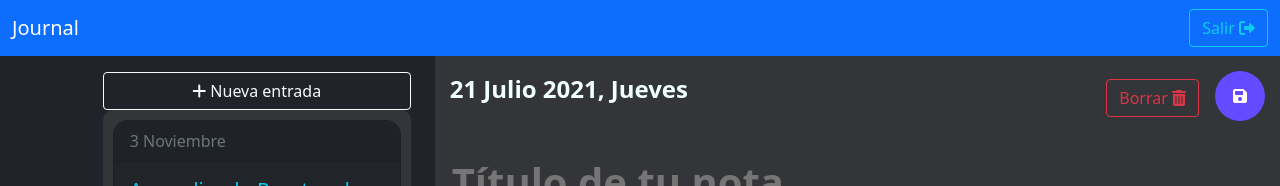
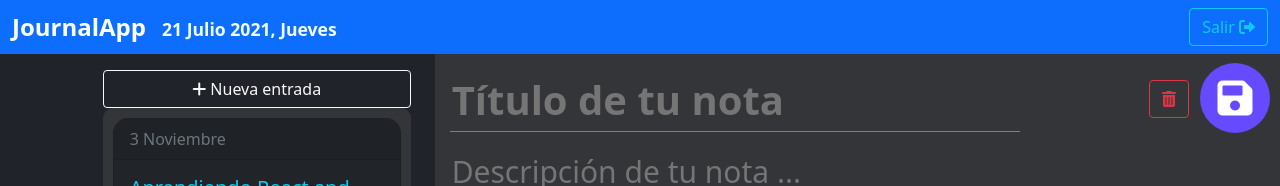
Before and after one commit to stargazing4122/firestore-crud-r1, a React (Vite) app: page / in a window 1280 px wide. Shown: the top 186 px of the page. Built offline with nearby package versions, Linux system fonts and the light colour scheme; no server answers; sample sign-in values are in the browser's storage.

Commit message:
detalles 2

```diff
--- a/src/components/journal/Navbar.jsx
+++ b/src/components/journal/Navbar.jsx
@@ -14,9 +14,12 @@ const Navbar = () => {
     <div>
       <nav className="navbar navbar-expand-lg navbar navbar-dark bg-primary">
         <div className="container-fluid">
-          <a className="navbar-brand" href="#">
-            Journal
-          </a>
+          <div>
+            <a className="navbar-brand note-navbar__name" href="#">
+              JournalApp
+            </a>
+            <span className="note-navbar__date">21 Julio 2021, Jueves</span>
+          </div>
           <div>
             <span className="me-3">{userName}</span>
             <button
--- a/src/components/journal/noteview/NoteNavbar.jsx
+++ b/src/components/journal/noteview/NoteNavbar.jsx
@@ -2,13 +2,12 @@ import React from 'react';
 
 const NoteNavbar = () => {
   return (
-    <div className="note-navbar">
-      <span className="note-navbar__date">21 Julio 2021, Jueves</span>
+    <div>
       <div>
-        <button className="btn btn-outline-danger me-3">
-          Borrar <i className="fa-solid fa-trash-can"></i>
+        <button className="btn btn-outline-danger me-3 button-delete">
+          <i className="fa-solid fa-trash-can"></i>
         </button>
-        <button className="notes-add_button-save">
+        <button className="button-save">
           <i className="fa-solid fa-floppy-disk"></i>
         </button>
       </div>
--- a/src/index.css
+++ b/src/index.css
@@ -142,7 +142,7 @@ body {
   display: flex;
   flex-direction: column;
   justify-content: space-between;
-  height: 85vh;
+  height: 92vh;
   padding: 15px;
   background-color: #343538;
 }
@@ -160,6 +160,7 @@ body {
   border-bottom: 1px solid gray;
   outline: none;
   font-size: 40px;
+  width: 70%;
   color: azure;
   font-weight: bolder;
 }
@@ -178,28 +179,32 @@ body {
   width: 300px;
   box-shadow: 5px 5px black;
 }
+.button-delete {
+  position: fixed;
+  top: 80px;
+  right: 75px;
+}
 
-.notes-add_button-save {
-  /* position: fixed; */
-  width: 50px;
-  height: 50px;
-  /* font-size: 20px; */
-  border-radius: 25px;
-  /* margin-right: 20px; */
-  /* bottom: 20px; */
-  /* right: 20px; */
+.button-save {
+  position: fixed;
+  width: 70px;
+  height: 70px;
+  font-size: 40px;
+  border-radius: 35px;
+  top: 63px;
+  right: 10px;
   border: none;
   color: white;
   background-color: rgb(101, 74, 255);
 }
-.notes-add_button-save:hover {
-  /* font-size: 16px; */
+.button-save:hover {
+  /* font-size: 45px; */
   color: rgb(230, 211, 211);
   background-color: rgb(82, 51, 255);
   box-shadow: 0 0 5px 3px rgb(32, 32, 32);
 }
 
-.notes-add_button-save:focus {
+.button-save:focus {
   box-shadow: 0 0 5px 3px rgb(101, 74, 255);
 }
 
@@ -216,5 +221,10 @@ body {
 
 .note-navbar__date {
   font-weight: bolder;
+  font-size: 1.1rem;
+}
+
+.note-navbar__name {
+  font-weight: bolder;
   font-size: 1.5rem;
 }
```
